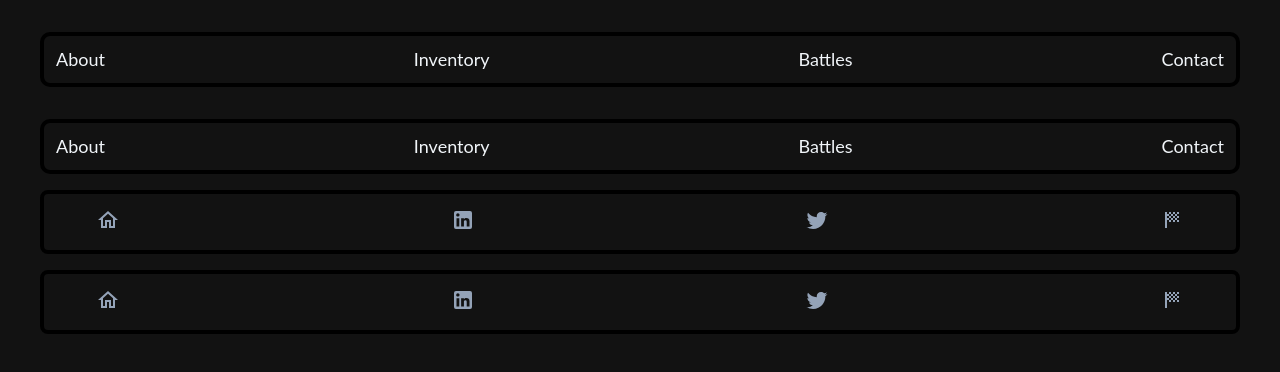
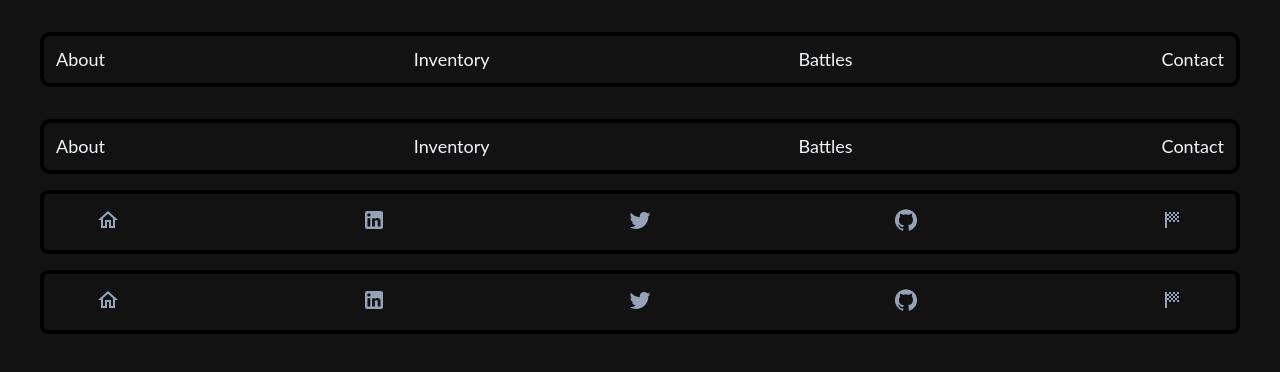
Before and after one commit to gautamgaddam/gowtham-portfolio, a Next.js app: page /comps/Layout in a window 1280 px wide. Shown: the top 372 px of the page. Built offline with nearby package versions, Linux system fonts and the light colour scheme.

Commit message:
FIX | social icons

```diff
--- a/pages/comps/Footer.js
+++ b/pages/comps/Footer.js
@@ -5,6 +5,7 @@ import {
   SportsScore,
   LinkedIn,
   Twitter,
+  GitHub,
 } from "@mui/icons-material";
 import Link from "next/link";
 
@@ -27,6 +28,13 @@ const Footer = () => {
       route: "https://x.com/gautamgaddam",
       name: "Twitter",
       icon: <Twitter />,
+      id: 2,
+      isExternal: true,
+    },
+    {
+      route: "https://github.com/gautamgaddam",
+      name: "Github",
+      icon: <GitHub />,
       id: 2,
       isExternal: true,
     },
```
